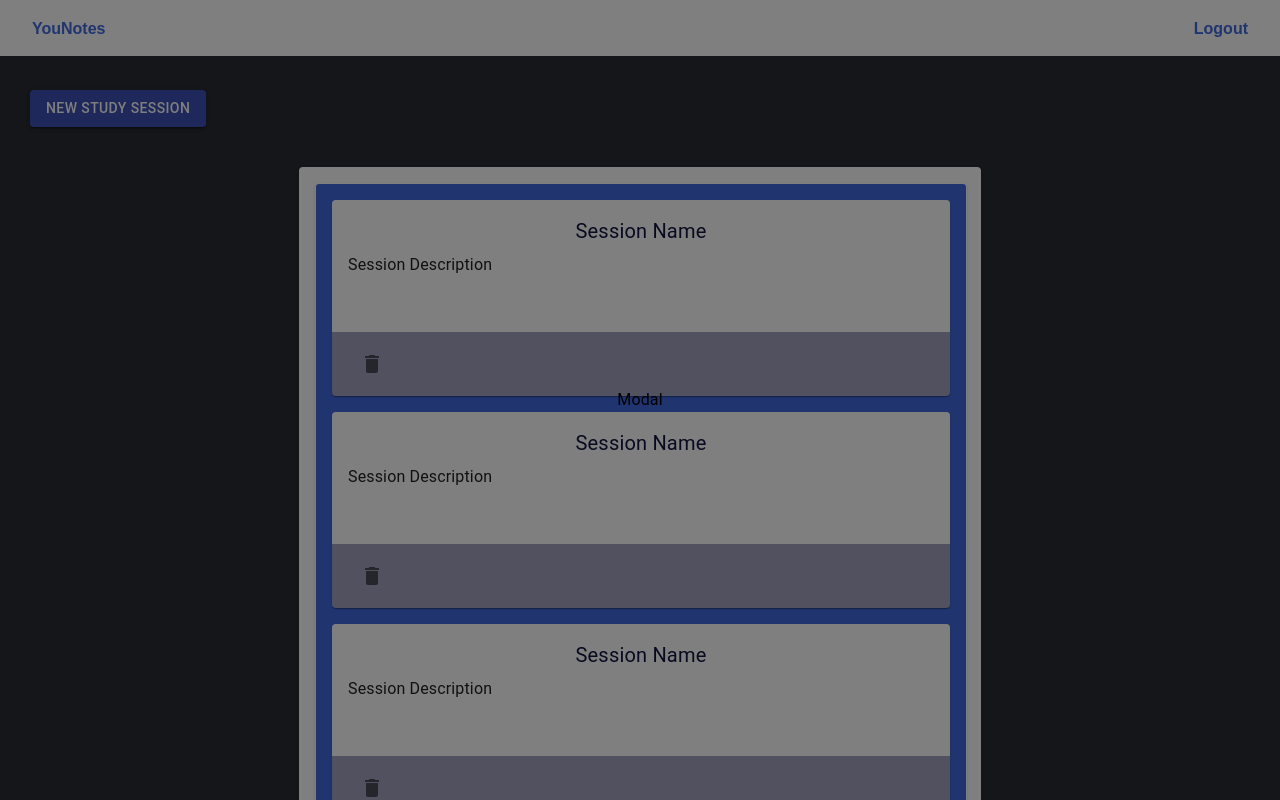
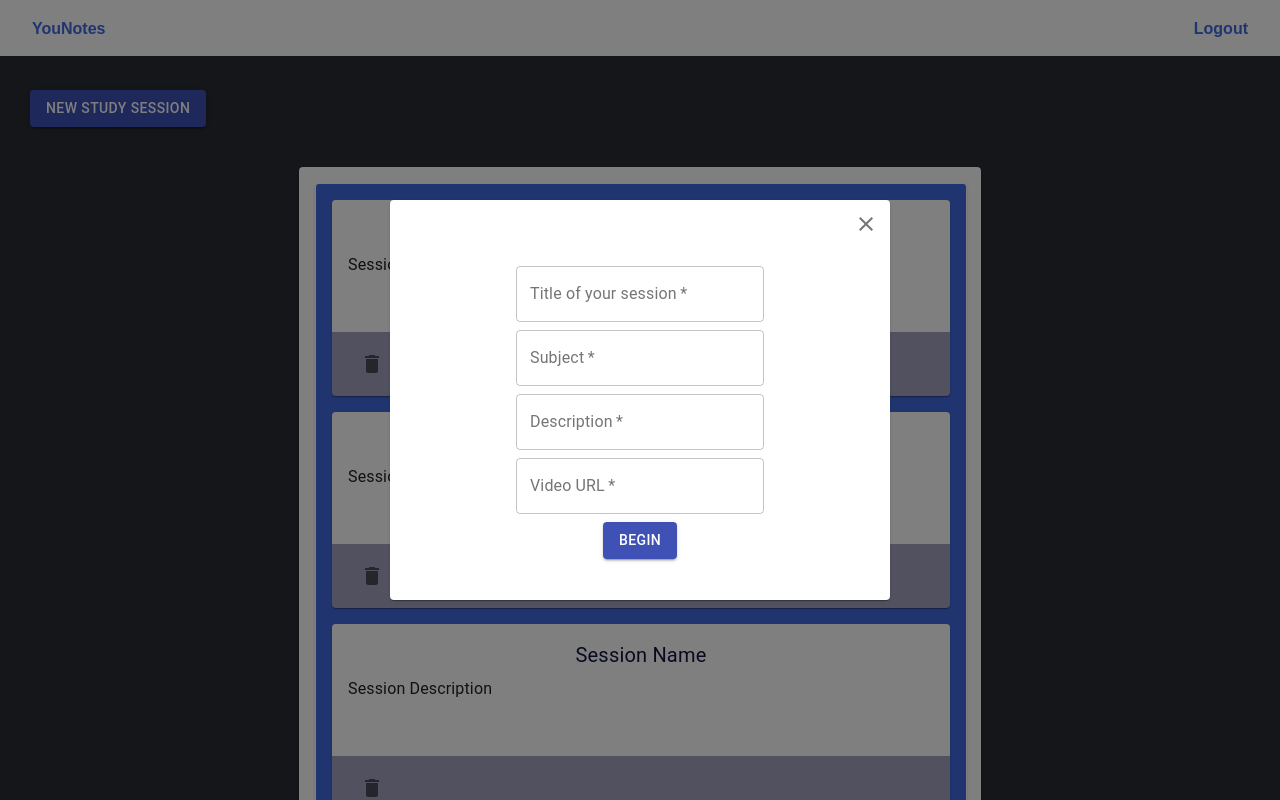
Before and after one commit to Suchwinder/YouNotes, a React (Create React App) app in the folder FrontEnd/: page /study_sessions in a window 1280 px wide. Both pictures are taken after a click on the button "NEW STUDY SESSION". Shown: the top 800 px of the page. Built offline with nearby package versions, Linux system fonts and the light colour scheme.

Commit message:
New session modal changes

```diff
--- a/FrontEnd/src/components/containers/SingleUser.jsx
+++ b/FrontEnd/src/components/containers/SingleUser.jsx
@@ -3,11 +3,11 @@ import { Link } from 'react-router-dom';
 import './SingleUser.css';
 import { Link as ScrollLink} from 'react-scroll';
 import {withStyles} from '@material-ui/core/styles';
-import { Grid, Typography, Modal } from '@material-ui/core';
-// import { makeStyles, AppBar, Toolbar } from '@material-ui/core';
+import { Grid, Typography, Modal, TextField } from '@material-ui/core';
 import Button from '@material-ui/core/Button';
 import IconButton from '@material-ui/core/IconButton';
 import DeleteIcon from '@material-ui/icons/Delete';
+import CloseIcon from '@material-ui/icons/Close';
 import Card from '@material-ui/core/Card';
 import CardActions from '@material-ui/core/CardActions';
 import CardContent from '@material-ui/core/CardContent';
@@ -16,6 +16,8 @@ import CardMedia from '@material-ui/core/CardMedia';
 import Paper from '@material-ui/core/Paper';
 import List from '@material-ui/core/List';
 import ListItem from '@material-ui/core/ListItem';
+import Backdrop from '@material-ui/core/Backdrop';
+import Fade from '@material-ui/core/Fade';
 
 const styles = theme => ({
     root: {
@@ -41,6 +43,10 @@ const styles = theme => ({
         display: 'flex',
         alignItems: 'center',
         justifyContent: 'center',
+
+      },
+      textfields: {
+        marginBottom: '0.5em'
       },
 });
 
@@ -64,7 +70,10 @@ class SingleUser extends Component {
     state = {
         loggedin: false,
         open: false,
-        close: false
+        sessionTitle: '',
+        description: '',
+        sessionSubject: '',
+        videoUrl: '',
     }
 
     setOpen() {
@@ -72,11 +81,25 @@ class SingleUser extends Component {
     }
 
     setClose() {
-      this.setState({close:true})
+      this.setState({open:false})
     }
 
     handleLoggedIn = () => {
         this.setState({loggedin:true})
+    }
+
+    handleChange = (event) => {
+      const name = event.target.name;
+      const data = event.target.value;
+      if(name === 'sessionTitle-input'){
+        this.setState({sessionTitle:data});
+      } else if(name === 'description-input'){
+        this.setState({description:data});
+      } else if(name === 'sessionSubject-input'){
+        this.setState({sessionSubject:data});
+      } else if(name === 'videoUrl-input'){
+        this.setState({videoUrl:data});
+      }
     }
 
 render(){
@@ -114,15 +137,66 @@ render(){
           open={this.state.open}
           onClose={this.state.close}
           closeAfterTransition
-          // BackdropComponent={Backdrop}
+          BackdropComponent={Backdrop}
           BackdropProps={{
             timeout: 500,
           }}
         >
-          <Typography> Modal </Typography>
-          {/* <Fade>
-
-          </Fade> */}
+          <Fade in={this.state.open}>
+            <div className='session-modal'>
+            <Paper style={{minHeight: 400, maxHeight:400, minWidth: 500, maxWidth: '100%', overflow: 'auto'}}>
+              <div style = {{display: 'flex', flexDirection: 'row-reverse'}}>
+              <IconButton onClick={this.setClose.bind(this)}>
+              <CloseIcon/>
+              </IconButton>
+              </div>
+              <br/>
+              <div className='session-modal-text'>
+                <TextField
+                className={classes.textfields}
+                required
+                name="sessionTitle-input"
+                label="Title of your session"
+                variant="outlined"
+                onChange={this.handleChange.bind(this)}
+                />
+                <br/>
+                <TextField
+                className={classes.textfields}
+                required
+                name="sessionSubject-input"
+                label="Subject"
+                variant="outlined"
+                onChange={this.handleChange.bind(this)}
+                />
+                <br/>
+                <TextField
+                className={classes.textfields}
+                required
+                name="description-input"
+                label="Description"
+                variant="outlined"
+                onChange={this.handleChange.bind(this)}
+                />
+                <br/>
+                <TextField
+                className={classes.textfields}
+                required
+                name="videoUrl-input"
+                label="Video URL"
+                variant="outlined"
+                onChange={this.handleChange.bind(this)}
+                />
+                <br/>
+              </div>
+              <div className='session-submit'>
+                <Button onClick={this.setClose.bind(this)} variant="contained" color="primary">
+                  Begin
+                </Button>
+              </div>
+            </Paper>
+            </div>
+          </Fade>
         </Modal>
         </div>
         <main className='sessions-page'>
```
